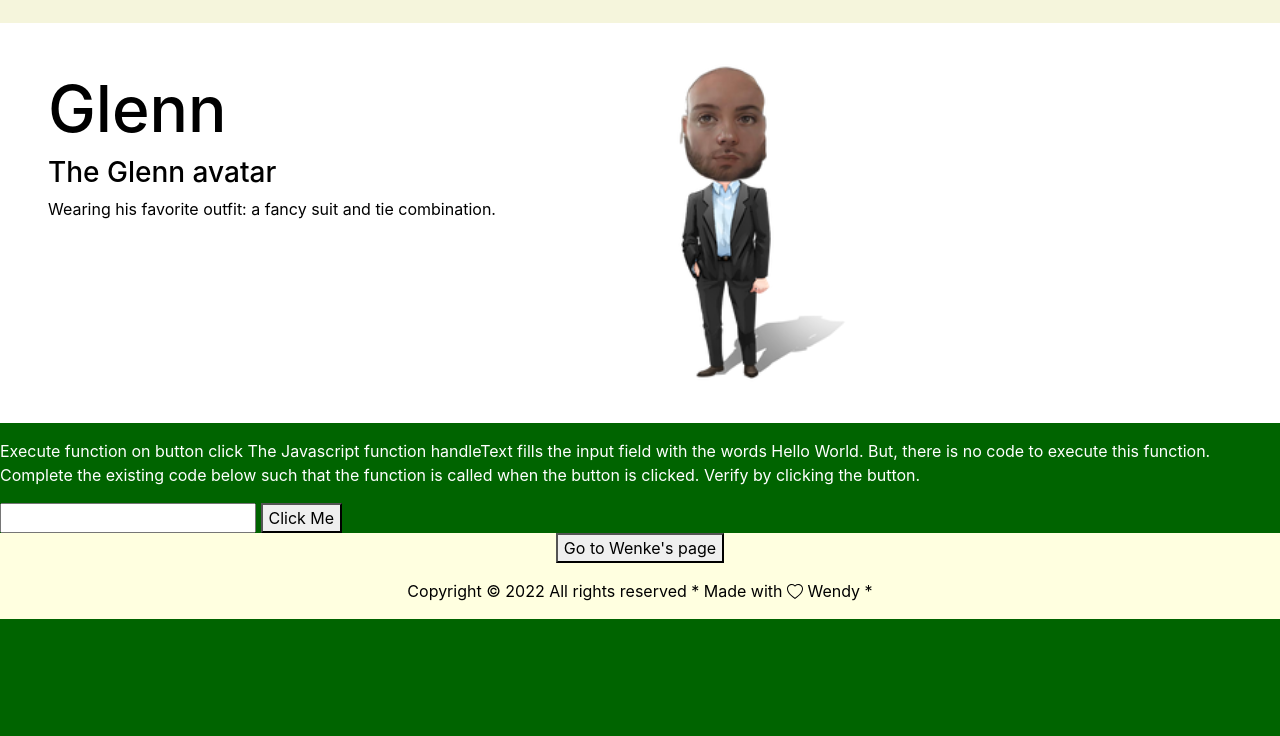
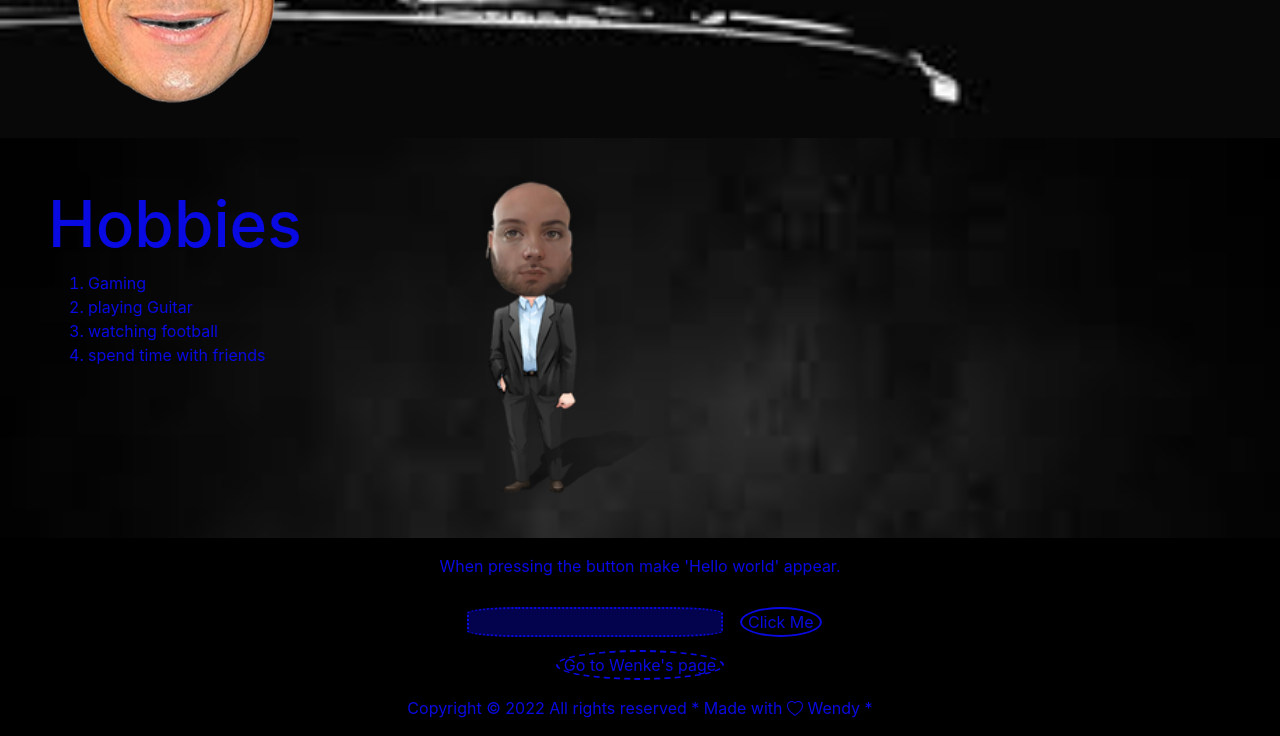
Before and after one commit to WendyQuarteer/duo-time, a plain HTML site: page index.html in a window 1280 px wide. Shown: the part 1712-2448 px from the top of the page. Before the commit the page ends 2331 px from the top, so only its background shows below. Drawn offline with nearby package versions, Linux system fonts and the light colour scheme.

Commit message:
fixed paged

```diff
--- a/index.html
+++ b/index.html
@@ -11,7 +11,7 @@
     <link rel="shortcut icon" type="image/x-icon" href="images/pug.png?">
 </head>
 <body>
-<header>
+<header id="header">
     <h1>Glenn Olemans</h1>
 </header>
 <main>
@@ -23,27 +23,27 @@
         <li>Friendly</li>
         <li>Motivated</li>
         <li>Helpful</li>
-        <li>Down</li>
+        <li class="liRemove">Down</li>
     </ul>
     </div>
 </section>
-<section>
+<section  id="cards">
 <div class="card-deck">
-    <div class="card text-center text-white bg-transparent" style="width: 200px; height: 350px">
+    <div class="card text-center text-white bg-transparent" style="width: 200px; height: 350px" id="spirit">
         <img class="rounded-circle mx-auto" src="images/pug1.png" alt="pug">
         <div class="card-body">
             <h5 class="card-title">Spiritual animal</h5>
             <p class="card-text">He has the cutest little Pug!</p>
         </div>
     </div>
-    <div class="card text-center text-white bg-transparent" style="width: 200px; height: 350px">
+    <div class="card text-center text-white bg-transparent" style="width: 200px; height: 350px" id="favSport">
         <img class="rounded-circle mx-auto" src="images/motorbike.png" alt="Motorbike">
         <div class="card-body">
             <h5 class="card-title">Favorite sport</h5>
             <p class="card-text">He loves to ride his motorbike.</p>
         </div>
     </div>
-    <div class="card text-center text-white bg-transparent" style="width: 200px; height: 350px">
+    <div class="card text-center text-white bg-transparent" style="width: 200px; height: 350px" id="color">
         <img class="rounded-circle mx-auto" src="images/blue.jpg" alt="favorite color">
         <div class="card-body">
             <h5 class="card-title">Favorite color</h5>
@@ -75,16 +75,16 @@
                 <div class="media-body m-5 align-self-center">
                     <h1 class="celebrity">Favorite Celebrity</h1>
                     <h3>Dwayne Johnson</h3>
-                    <p> A glossy red, or occasionally yellow, pulpy edible fruit that is eaten as a vegetable or in salad.</p>
+                    <p id="celebrityText"> A glossy red, or occasionally yellow, pulpy edible fruit that is eaten as a vegetable or in salad.</p>
                 </div>
             </div>
         </li>
         <li class="media" style="background-color: white; color:black; height: 400px">
             <div class="text-left">
-                <div class="media-body m-5 align-self-center">
+                <div class="media-body m-5 align-self-center" id="hobbiesectie">
                     <h1 class="him">Glenn</h1>
-                    <h3>The Glenn avatar</h3>
-                    <p>Wearing his favorite outfit: a fancy suit and tie combination.</p>
+                    <h3 class="remove">The Glenn avatar</h3>
+                    <p class="change">Wearing his favorite outfit: a fancy suit and tie combination.</p>
                 </div>
             </div>
             <div class="float-right my-4">
@@ -93,7 +93,7 @@
         </li>
     </ul>
 </section>
-    <section>
+    <section id="challengebox">
         <p>Execute function on button click
             The Javascript function handleText fills the input field with the words Hello World. But, there is no code to execute this function.
             Complete the existing code below such that the function is called when the button is clicked. Verify by clicking the button.</p>
@@ -114,5 +114,6 @@
 <script src="https://cdn.jsdelivr.net/npm/jquery@3.5.1/dist/jquery.slim.min.js" integrity="sha384-DfXdz2htPH0lsSSs5nCTpuj/zy4C+OGpamoFVy38MVBnE+IbbVYUew+OrCXaRkfj" crossorigin="anonymous"></script>
 <script src="https://cdn.jsdelivr.net/npm/popper.js@1.16.1/dist/umd/popper.min.js" integrity="sha384-9/reFTGAW83EW2RDu2S0VKaIzap3H66lZH81PoYlFhbGU+6BZp6G7niu735Sk7lN" crossorigin="anonymous"></script>
 <script src="https://cdn.jsdelivr.net/npm/bootstrap@4.6.1/dist/js/bootstrap.min.js" integrity="sha384-VHvPCCyXqtD5DqJeNxl2dtTyhF78xXNXdkwX1CZeRusQfRKp+tA7hAShOK/B/fQ2" crossorigin="anonymous"></script>
+<script src="js/main.js"></script>
 </body>
 </html>
--- /dev/null
+++ b/js/main.js
@@ -0,0 +1,137 @@
+//challengebox
+const button = document.getElementById('button');
+const input = document.getElementById('input');
+
+const handleClick = () => {
+    input.value = 'Hello World';
+};
+
+button.addEventListener('click', handleClick);
+
+//fix margin of header with big picture
+document.getElementsByTagName('header')[0].style.marginBottom = "9%";
+
+//fix 4th description word
+document.getElementsByTagName('li')[3].innerText ="Down to earth";
+// fix no label for input
+let challengebox = document.getElementById('challengebox');
+let label = document.createElement("label");
+
+label.setAttribute('for', 'checkbox');
+
+
+challengebox.appendChild(label);
+
+//fix favicon
+let link = document.querySelector("link[rel~='icon']");
+if (!link) {
+    link = document.createElement('link');
+    link.rel = 'icon';
+    document.getElementsByTagName('head')[0].appendChild(link);
+}
+link.href = 'pug.png?';
+
+//change celebrity text
+let change = document.getElementById('celebrityText');
+change.innerText = "Famous actor known from Fast & Furious series and jumanji"
+
+//change avatar into hobbies section
+let title = document.getElementsByClassName('him')[0];
+title.innerText = "Hobbies";
+let remove = document.getElementsByClassName('remove')[0];
+remove.style.display = "none";
+
+let tuxedo = document.getElementsByClassName('change')[0];
+tuxedo.style.display = "none";
+// make it a hobbies section
+let hobbieSection = document.getElementById('hobbiesectie');
+let hobbies = document.createElement('div');
+let ol = document.createElement("ol");
+let hobbiesArr = ['Gaming', 'playing Guitar', 'watching football', 'spend time with friends']
+
+for (let i of hobbiesArr){
+    let li = document.createElement('li');
+    li.innerHTML = i;
+    ol.appendChild(li);
+}
+hobbieSection.appendChild(hobbies);
+hobbies.appendChild(ol);
+
+// change general styling
+//background color
+document.body.style.backgroundColor = "black"
+
+//text color
+document.body.style.color = "#0909e1";
+
+//header
+document.getElementById("header").style.color = "#0909e1"
+
+//main img section
+document.getElementsByClassName('mainImg')[0].style.Color = "#0909e1";
+
+//card deck text color
+document.getElementById('spirit').classList.remove('text-white');
+document.getElementById('favSport').classList.remove('text-white');
+document.getElementById('color').classList.remove('text-white');
+document.getElementsByClassName('rounded-circle')[2].style.border ="2px solid blue";
+
+//fictional character
+document.getElementsByClassName('media')[0].style.backgroundImage = "url('images/starWarsBackground.jpg')";
+document.getElementsByClassName('media')[0].style.color = "#0909e1";
+
+// favorite celebrity
+document.getElementsByClassName('media')[1].style.backgroundImage = "url('images/ffBackground.jpg')";
+document.getElementsByClassName('media')[1].style.backgroundRepeat = "no-repeat";
+document.getElementsByClassName('media')[1].style.backgroundSize = "cover";
+document.getElementsByClassName('media')[1].style.color = "#0909e1";
+
+//hobby section styling
+document.getElementsByClassName('media')[2].style.backgroundImage = "url('images/hobbyBackground.jpg')";
+document.getElementsByClassName('media')[2].style.backgroundRepeat = "no-repeat";
+document.getElementsByClassName('media')[2].style.backgroundSize = "cover";
+document.getElementsByClassName('media')[2].style.color = "#0909e1";
+
+//Challenge box styling
+document.getElementById('challengebox').style.textAlign = "center";
+document.getElementsByTagName('p')[6].innerText = "When pressing the button make 'Hello world' appear.";
+document.getElementById('input').style.border =  "2px dotted #0909e1";
+document.getElementById('input').style.borderRadius =  "20%";
+document.getElementById('input').style.backgroundColor = "rgba(9,9,255,0.3)";
+document.getElementById('input').style.margin = "1%";
+document.getElementById('input').style.color = "#0909e1";
+
+//challenge box button styling
+document.getElementById('button').style.border = "2px solid #0909e1";
+document.getElementById('button').style.borderRadius = "50%";
+document.getElementById('button').style.backgroundColor = "black";
+document.getElementById('button').style.color = "#0909e1";
+
+// change footer
+document.getElementsByTagName('footer')[0].style.color = "#0909e1";
+document.getElementsByTagName('footer')[0].style.backgroundColor = "black";
+document.getElementsByClassName('wenkesPage')[0].style.backgroundColor = "black";
+
+//change button
+document.getElementById('wendy').style.backgroundColor = "transparent";
+document.getElementById('wendy').style.border = "2px dashed #0909e1";
+document.getElementById('wendy').style.borderRadius = "50%";
+document.getElementById('wendy').style.color = "#0909e1";
+
+//hover effect on button
+document.getElementById('wendy').addEventListener('mouseover', ()=>{
+    document.getElementById('wendy').style.backgroundColor = "#0909e1";
+    document.getElementById('wendy').style.color =  "black";
+    document.getElementById('wendy').style.border = "4px double transparent";
+    document.getElementById('wendy').style.borderImage = "linear-gradient(to bottom right, #b827fc 0%, #2c90fc 25%, #b8fd33 50%, #fec837 75%, #fd1892 100%)";
+    document.getElementById('wendy').style.borderImageSlice = "1";
+    document.getElementById('wendy').style.borderRadius = "";
+})
+
+//mouse out effect on button
+document.getElementById('wendy').addEventListener('mouseout', () =>{
+    document.getElementById('wendy').style.backgroundColor = "transparent";
+    document.getElementById('wendy').style.border = "2px dashed #0909e1";
+    document.getElementById('wendy').style.borderRadius = "50%";
+    document.getElementById('wendy').style.color = "#0909e1";
+})
```
Also changed, not shown: images/ffbackground.jpg (added), images/hobbybackground.jpg (added), images/starWarsBackground.jpg (added).
